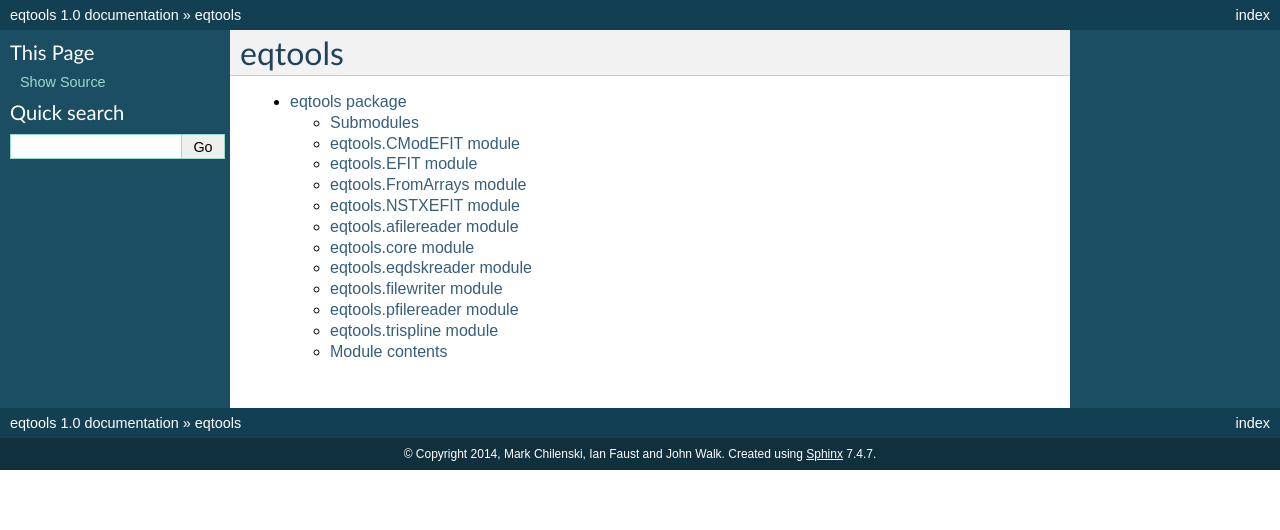
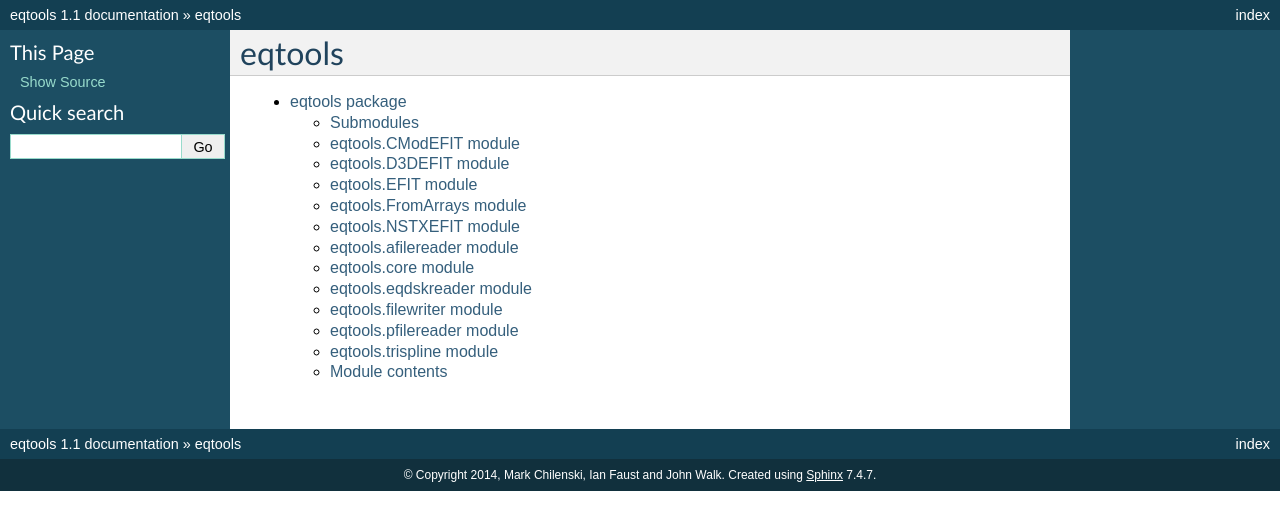
Before and after one commit to PSFCPlasmaTools/eqtools, a Sphinx documentation site: the page built from docs/source/modules.rst, in a window 1280 px wide. Shown: the top 530 px of the page. Built offline with Sphinx 7.4.7, drawn with Linux system fonts in a browser that asks for light colours; formulas are drawn with MathJax 3.

Commit message:
Update docs with D3D.

```diff
--- a/docs/source/conf.py
+++ b/docs/source/conf.py
@@ -53,9 +53,9 @@ copyright = u'2014, Mark Chilenski, Ian Faust and John Walk'
 # built documents.
 #
 # The short X.Y version.
-version = '1.0'
+version = '1.1'
 # The full version, including alpha/beta/rc tags.
-release = '1.0'
+release = '1.1'
 
 # The language for content autogenerated by Sphinx. Refer to documentation
 # for a list of supported languages.
--- a/docs/source/eqtools.rst
+++ b/docs/source/eqtools.rst
@@ -8,6 +8,14 @@ eqtools.CModEFIT module
 -----------------------
 
 .. automodule:: eqtools.CModEFIT
+    :members:
+    :undoc-members:
+    :show-inheritance:
+
+eqtools.D3DEFIT module
+----------------------
+
+.. automodule:: eqtools.D3DEFIT
     :members:
     :undoc-members:
     :show-inheritance:
--- a/setup.py
+++ b/setup.py
@@ -13,7 +13,7 @@ tricub = Extension('eqtools._tricub',['eqtools/_tricub.pyf','eqtools/_tricub.c']
 
 setup(
     name='eqtools',
-    version='1.0',
+    version='1.1',
     packages=['eqtools',],
     install_requires=['scipy', 'numpy', 'matplotlib'],
     author=['Mark Chilenski','Ian Faust','John Walk'],
```
